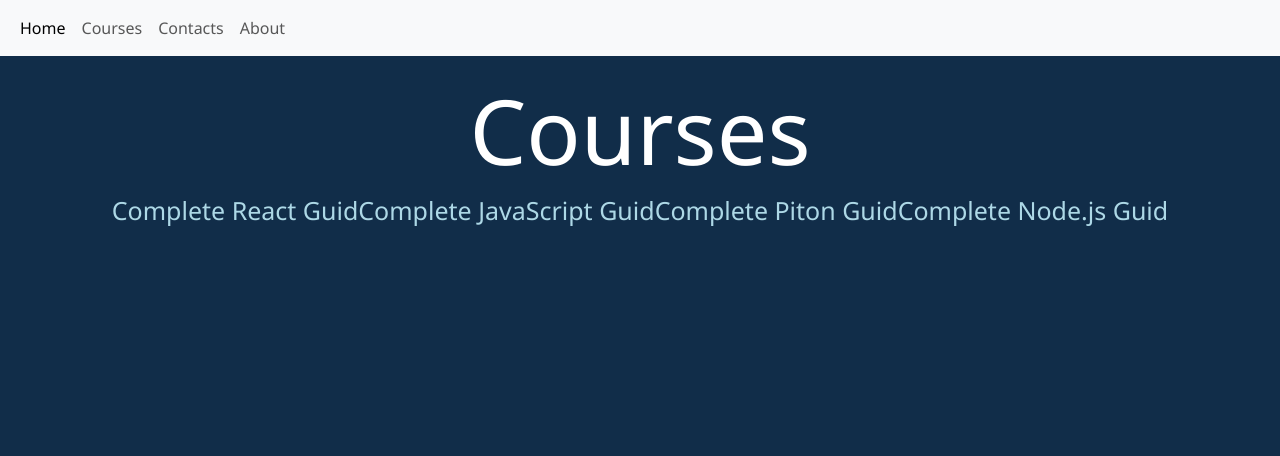
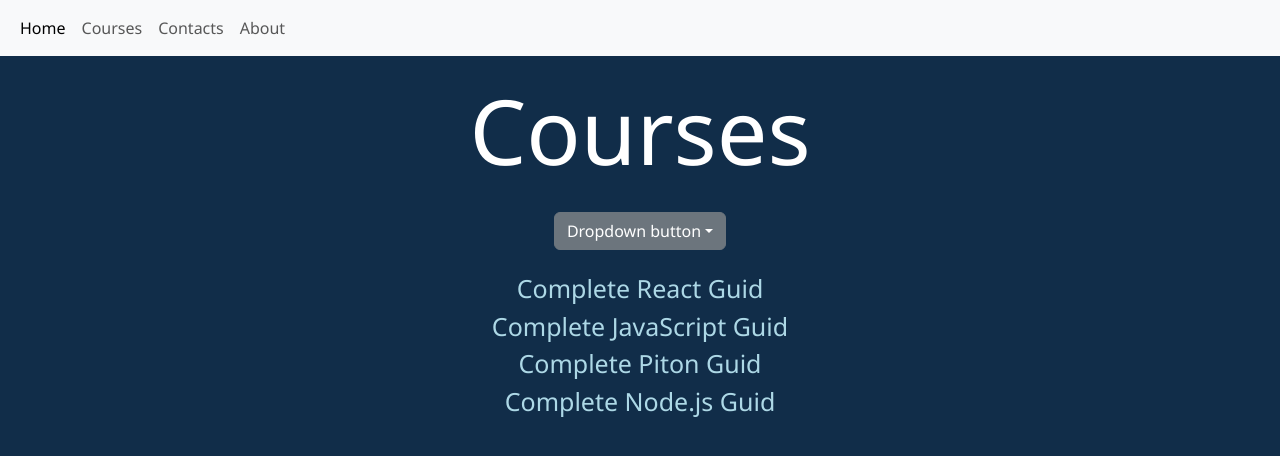
Before and after one commit to Lvjasha/react-router, a React (Create React App) app: page /courses in a window 1280 px wide. Shown: the top 456 px of the page. Built offline with nearby package versions, Linux system fonts and the light colour scheme.

Commit message:
sortedCourses

```diff
--- a/package.json
+++ b/package.json
@@ -6,6 +6,7 @@
     "@testing-library/jest-dom": "^5.17.0",
     "@testing-library/react": "^13.4.0",
     "@testing-library/user-event": "^13.5.0",
+    "query-string": "^9.1.1",
     "react": "^18.3.1",
     "react-dom": "^18.3.1",
     "react-router-dom": "^7.2.0",
--- a/src/App.jsx
+++ b/src/App.jsx
@@ -1,4 +1,4 @@
-import { BrowserRouter, Routes, Route, useParams } from 'react-router-dom';
+import { BrowserRouter, Routes, Route } from 'react-router-dom';
 import Home from './components/Home';
 import About from './components/About';
 import Contacts from './components/Contacts';
--- a/src/components/Courses.jsx
+++ b/src/components/Courses.jsx
@@ -1,19 +1,78 @@
-import { Link } from 'react-router-dom';
-import SingleCourse from './SingleCourse';
+import { Link, useNavigate, useLocation } from 'react-router-dom';
+import queryString from 'query-string';
 import courses from '../data/courses';
+import { useState, useEffect } from 'react';
+
+const SORT_KEYS = ['title', 'slug', 'id'];
+
+function sortCourses(courses, key) {
+    const sortedCourses = [...courses];
+    if (!key || !SORT_KEYS.includes(key)) {
+        return sortedCourses;
+    }
+    sortedCourses.sort((a, b) => (a[key] > b[key] ? 1 : -1));
+    return sortedCourses;
+}
 
 const Courses = () => {
+    const location = useLocation();
+    const query = queryString.parse(location.search);
+    const navigate = useNavigate();
+    const [sortKey, setSortKey] = useState(query.sort);
+    const [sortedCourses, setSortedCourses] = useState(
+        sortCourses(courses, sortKey)
+    );
+
+    console.log(sortCourses(courses, sortKey));
+
+    useEffect(() => {
+        if (!SORT_KEYS.includes(sortKey)) {
+            navigate('.');
+            setSortKey();
+            setSortedCourses([...courses]);
+        }
+    }, [sortKey, navigate]);
+
     return (
         <>
-            <h1>Courses</h1>
-            <div key={courses.id}>
-                {courses.map((course) => (
-                    <Link className="courseLink" to={course.slug}>
+            <h1>{sortKey ? `Courses sorted by ${sortKey}` : 'Courses'}</h1>
+
+            <div class="dropdown">
+                <button
+                    class="btn btn-secondary dropdown-toggle"
+                    type="button"
+                    id="dropdownMenuButton1"
+                    data-bs-toggle="dropdown"
+                    aria-expanded="false"
+                >
+                    Dropdown button
+                </button>
+                <ul class="dropdown-menu" aria-labelledby="dropdownMenuButton1">
+                    <li>
+                        <a class="dropdown-item" href="#">
+                            Id
+                        </a>
+                    </li>
+                    <li>
+                        <a class="dropdown-item" href="#">
+                            Title
+                        </a>
+                    </li>
+                    <li>
+                        <a class="dropdown-item" href="#">
+                            Slug
+                        </a>
+                    </li>
+                </ul>
+            </div>
+            {sortedCourses.map((course) => (
+                <div key={course.id}>
+                    <Link to={course.slug} className="courseLink">
                         {course.title}
                     </Link>
-                ))}
-                <br />
-            </div>
+                </div>
+            ))}
+            <br />
         </>
     );
 };
--- a/src/components/SingleCourse.jsx
+++ b/src/components/SingleCourse.jsx
@@ -1,4 +1,4 @@
-import { useNavigate, useParams, useLocation } from 'react-router-dom';
+import { useNavigate, useParams } from 'react-router-dom';
 import { Link } from 'react-router-dom';
 import courses from '../data/courses';
 import { useEffect } from 'react';
@@ -6,7 +6,7 @@ import { useEffect } from 'react';
 const SingleCourse = () => {
     const params = useParams();
     const navigate = useNavigate();
-    const location = useLocation();
+
     const course = courses.find((course) => course.slug === params.slug);
 
     useEffect(() => {
```
Also changed, not shown: 1 other file (tests, documents, lock files or other folders).
